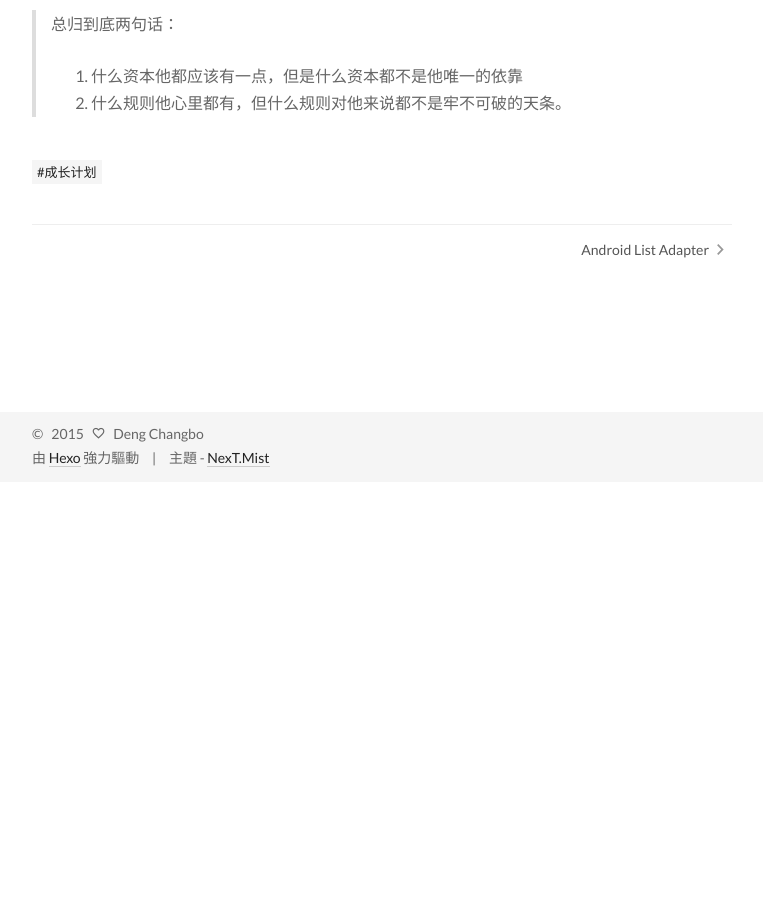
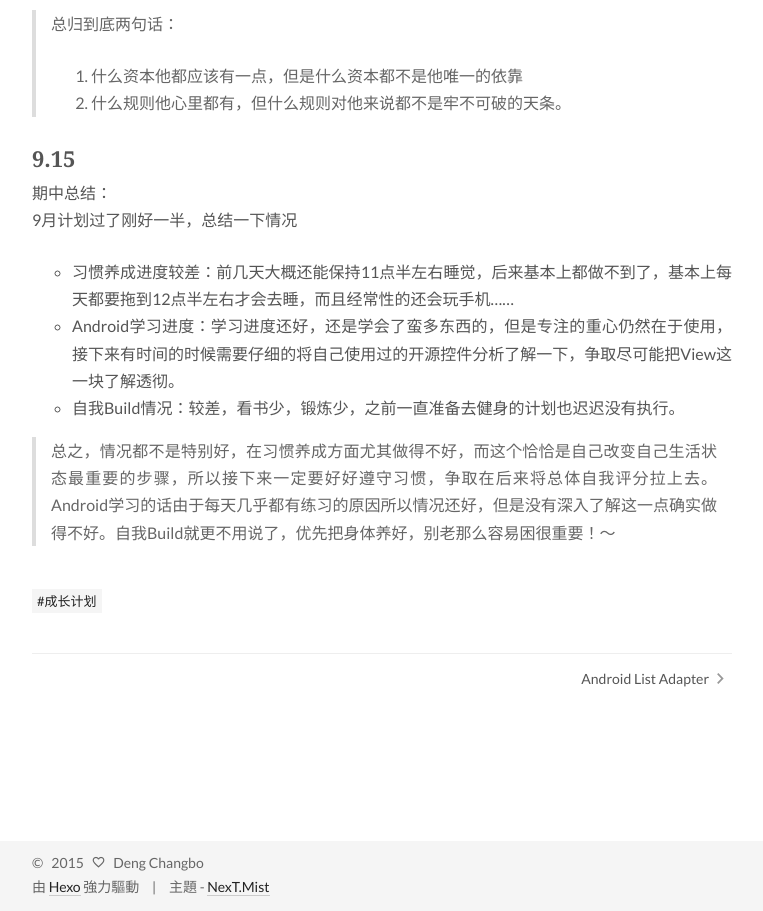
Before and after one commit to dengbo22/dengbo22.github.io, a plain HTML site: page 2015/08/31/9月计划/index.html in a window 1280 px wide. Shown: the part 5300-6211 px from the top of the page, without its empty margins (258-1021 px from the left). Before the commit the page ends 5782 px from the top, so only its background shows below. Drawn offline with Linux system fonts and the light colour scheme.

Commit message:
Site updated: 2015-09-15 23:59:27

```diff
--- a/2015/08/31/9月计划/index.html
+++ b/2015/08/31/9月计划/index.html
@@ -71,7 +71,7 @@ Android学习 —— RecyclerView使用
 
 重载Adapter
 123456789101112131415161718192">
-<meta property="og:updated_time" content="2015-09-12T16:52:14.611Z">
+<meta property="og:updated_time" content="2015-09-15T15:57:37.262Z">
 <meta name="twitter:card" content="summary">
 <meta name="twitter:title" content="9月计划">
 <meta name="twitter:description" content="9.1 ~ 9.30      早睡早起，方能养生具体内容：
@@ -327,6 +327,15 @@ Android学习 —— RecyclerView使用
 <li>什么规则他心里都有，但什么规则对他来说都不是牢不可破的天条。</li>
 </ol>
 </blockquote>
+<h2 id="9-15">9.15</h2><p>期中总结：<br>9月计划过了刚好一半，总结一下情况</p>
+<ul>
+<li>习惯养成进度较差：前几天大概还能保持11点半左右睡觉，后来基本上都做不到了，基本上每天都要拖到12点半左右才会去睡，而且经常性的还会玩手机……</li>
+<li>Android学习进度：学习进度还好，还是学会了蛮多东西的，但是专注的重心仍然在于使用，接下来有时间的时候需要仔细的将自己使用过的开源控件分析了解一下，争取尽可能把View这一块了解透彻。</li>
+<li>自我Build情况：较差，看书少，锻炼少，之前一直准备去健身的计划也迟迟没有执行。</li>
+</ul>
+<blockquote>
+<p>总之，情况都不是特别好，在习惯养成方面尤其做得不好，而这个恰恰是自己改变自己生活状态最重要的步骤，所以接下来一定要好好遵守习惯，争取在后来将总体自我评分拉上去。Android学习的话由于每天几乎都有练习的原因所以情况还好，但是没有深入了解这一点确实做得不好。自我Build就更不用说了，优先把身体养好，别老那么容易困很重要！～</p>
+</blockquote>
 </span>
 
     </div>
@@ -459,7 +468,7 @@ Android学习 —— RecyclerView使用
           <div class="post-toc">
 
 
-              <div class="post-toc-content"><ol class="nav"><li class="nav-item nav-level-2"><a class="nav-link" href="#9-1"><span class="nav-number">1.</span> <span class="nav-text">9.1</span></a></li><li class="nav-item nav-level-2"><a class="nav-link" href="#9-3"><span class="nav-number">2.</span> <span class="nav-text">9.3</span></a></li><li class="nav-item nav-level-2"><a class="nav-link" href="#9-6"><span class="nav-number">3.</span> <span class="nav-text">9.6</span></a></li><li class="nav-item nav-level-2"><a class="nav-link" href="#9-12"><span class="nav-number">4.</span> <span class="nav-text">9.12</span></a></li></ol></div>
+              <div class="post-toc-content"><ol class="nav"><li class="nav-item nav-level-2"><a class="nav-link" href="#9-1"><span class="nav-number">1.</span> <span class="nav-text">9.1</span></a></li><li class="nav-item nav-level-2"><a class="nav-link" href="#9-3"><span class="nav-number">2.</span> <span class="nav-text">9.3</span></a></li><li class="nav-item nav-level-2"><a class="nav-link" href="#9-6"><span class="nav-number">3.</span> <span class="nav-text">9.6</span></a></li><li class="nav-item nav-level-2"><a class="nav-link" href="#9-12"><span class="nav-number">4.</span> <span class="nav-text">9.12</span></a></li><li class="nav-item nav-level-2"><a class="nav-link" href="#9-15"><span class="nav-number">5.</span> <span class="nav-text">9.15</span></a></li></ol></div>
 
           </div>
           <div class="post-toc-indicator-bottom post-toc-indicator"></div>
```
Also changed, not shown: about/index.html (+1 -1 lines), index.html (+9 -0 lines).
